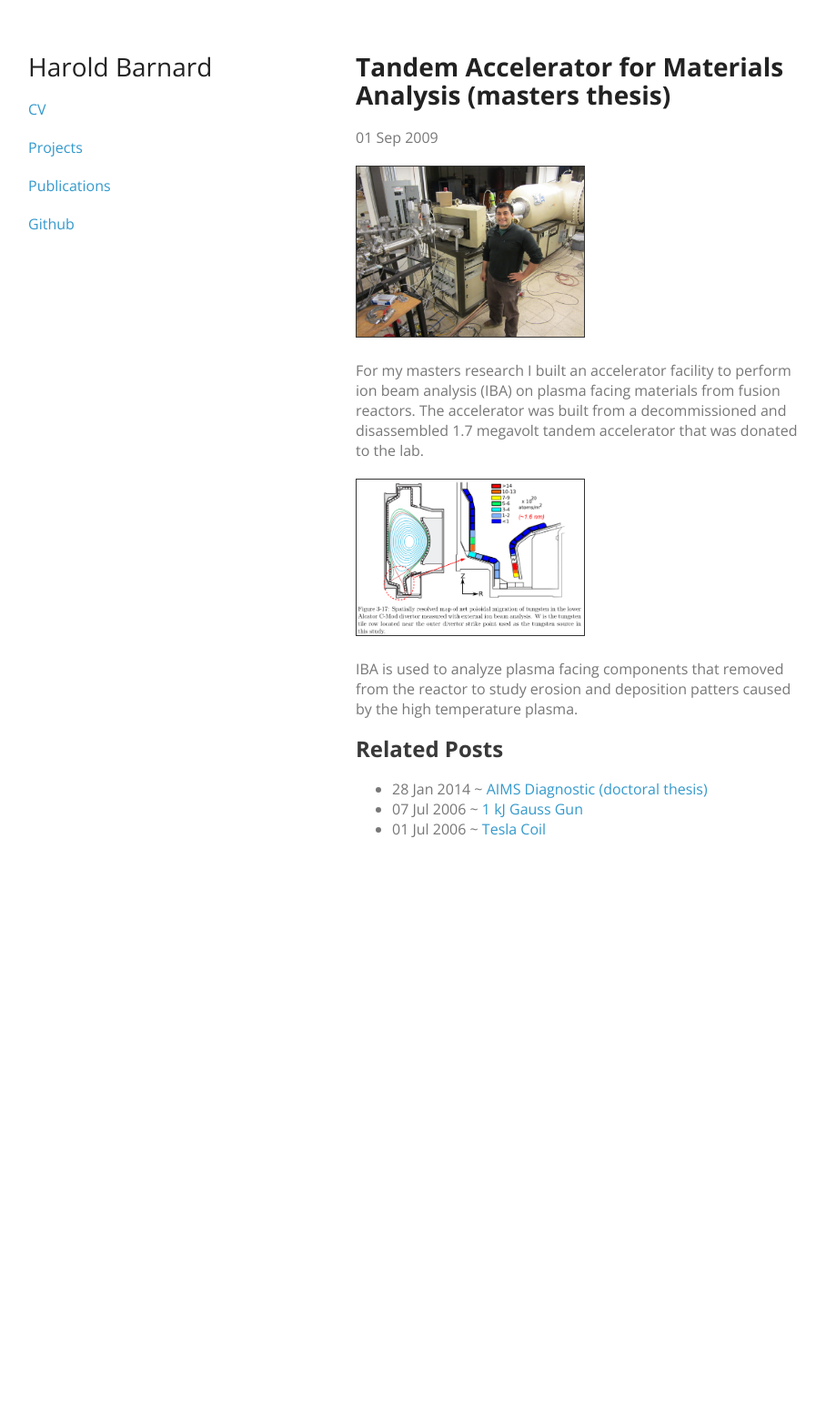
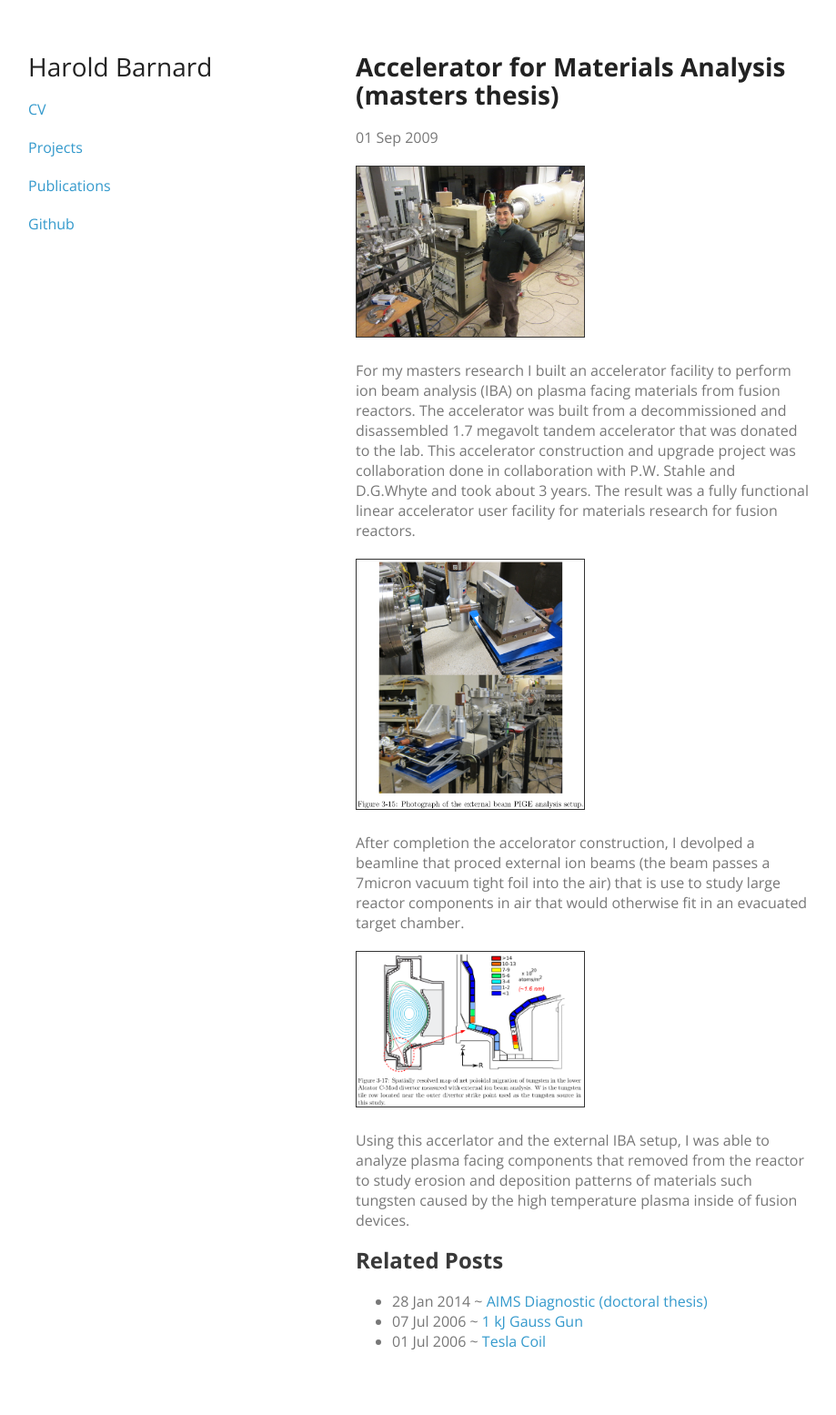
Before and after one commit to hbar/hbar.github.io, a Jekyll site: the page built from _posts/2009-09-01-iba-tandem-accelerator.md, in a window 1280 px wide. Shown: the whole page at 91% size, without its empty margins (179-1098 px from the left). Built offline with Jekyll 4.4.1, drawn with Linux system fonts in a browser that asks for light colours; before the commit the page ends 992 px from its top, so only the background shows below that.

Commit message:
Added to IBA page

```diff
--- a/_posts/2009-09-01-iba-tandem-accelerator.md
+++ b/_posts/2009-09-01-iba-tandem-accelerator.md
@@ -1,13 +1,17 @@
 ---
-title: Tandem Accelerator for Materials Analysis (masters thesis)
+title: Accelerator for Materials Analysis (masters thesis)
 layout: post
 permalink: tandem-accelerator
 ---
 
 ![TandemAccelerator](/images/TandemAccelerator.jpg){: .inline-img}
 
-For my masters research I built an accelerator facility to perform ion beam analysis (IBA) on plasma facing materials from fusion reactors.  The accelerator was built from a decommissioned and disassembled 1.7 megavolt tandem accelerator that was donated to the lab.
+For my masters research I built an accelerator facility to perform ion beam analysis (IBA) on plasma facing materials from fusion reactors.  The accelerator was built from a decommissioned and disassembled 1.7 megavolt tandem accelerator that was donated to the lab.  This accelerator construction and upgrade project was collaboration done in collaboration with P.W. Stahle and D.G.Whyte and took about 3 years.  The result was a fully functional linear accelerator user facility for materials research for fusion reactors.
+
+![ExternalIBASetup](/images/ExternalIBASetup.png){: .inline-img}
+
+After completion the accelorator construction, I devolped a beamline that proced external ion beams (the beam passes a 7micron vacuum tight foil into the air) that is use to study large reactor components in air that would otherwise fit in an evacuated target chamber.
 
 ![TungstenMigration](/images/TungstenMigration.png){: .inline-img}
 
-IBA is used to analyze plasma facing components that removed from the reactor to study erosion and deposition patters caused by the high temperature plasma.
+Using this accerlator and the external IBA setup, I was able to analyze plasma facing components that removed from the reactor to study erosion and deposition patterns of materials such tungsten caused by the high temperature plasma inside of fusion devices.
```
Also changed, not shown: _posts/2014-01-28-aims-diagnostic.md (+5 -5 lines), images/ExternalIBASetup.png (added).
